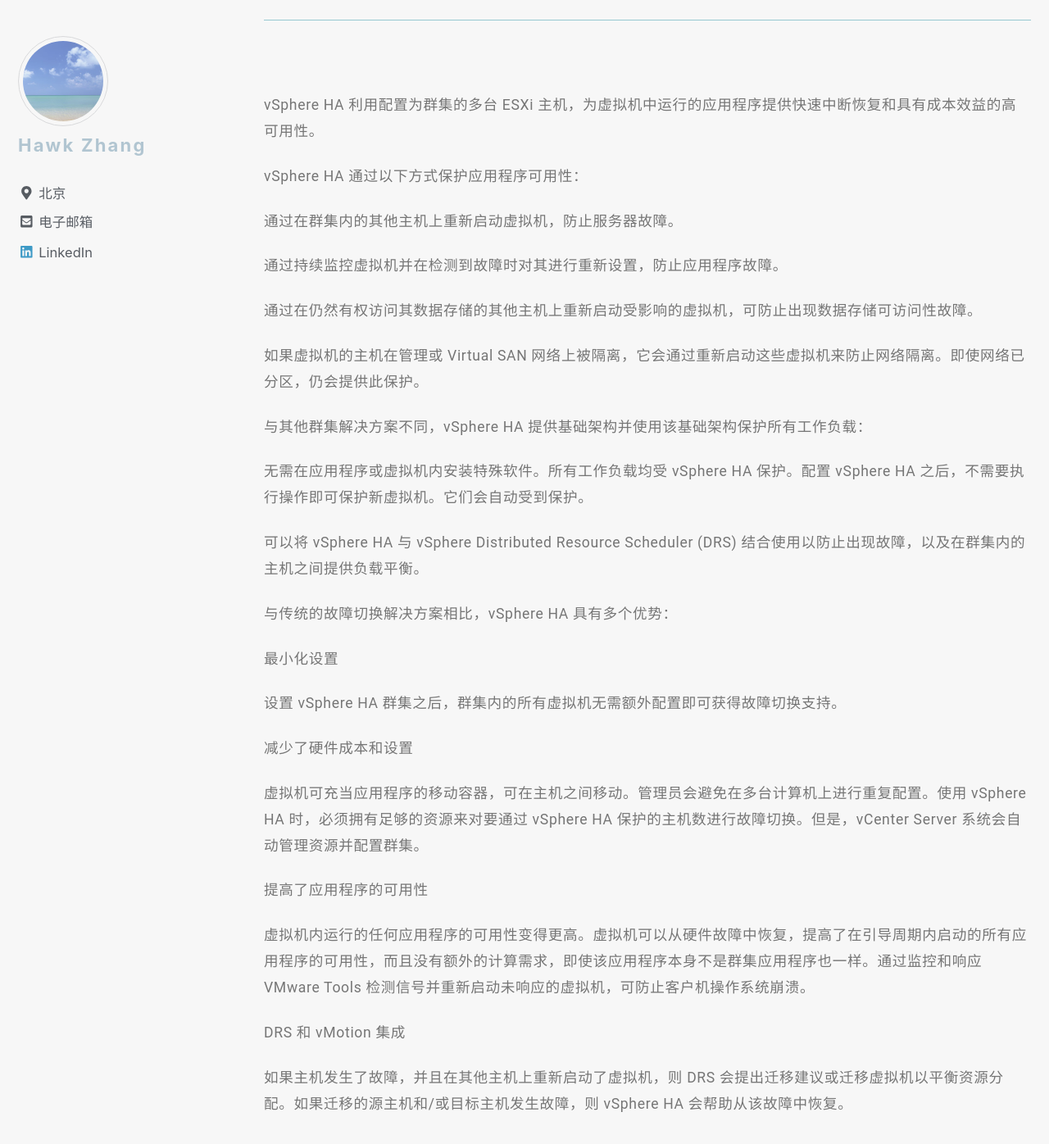
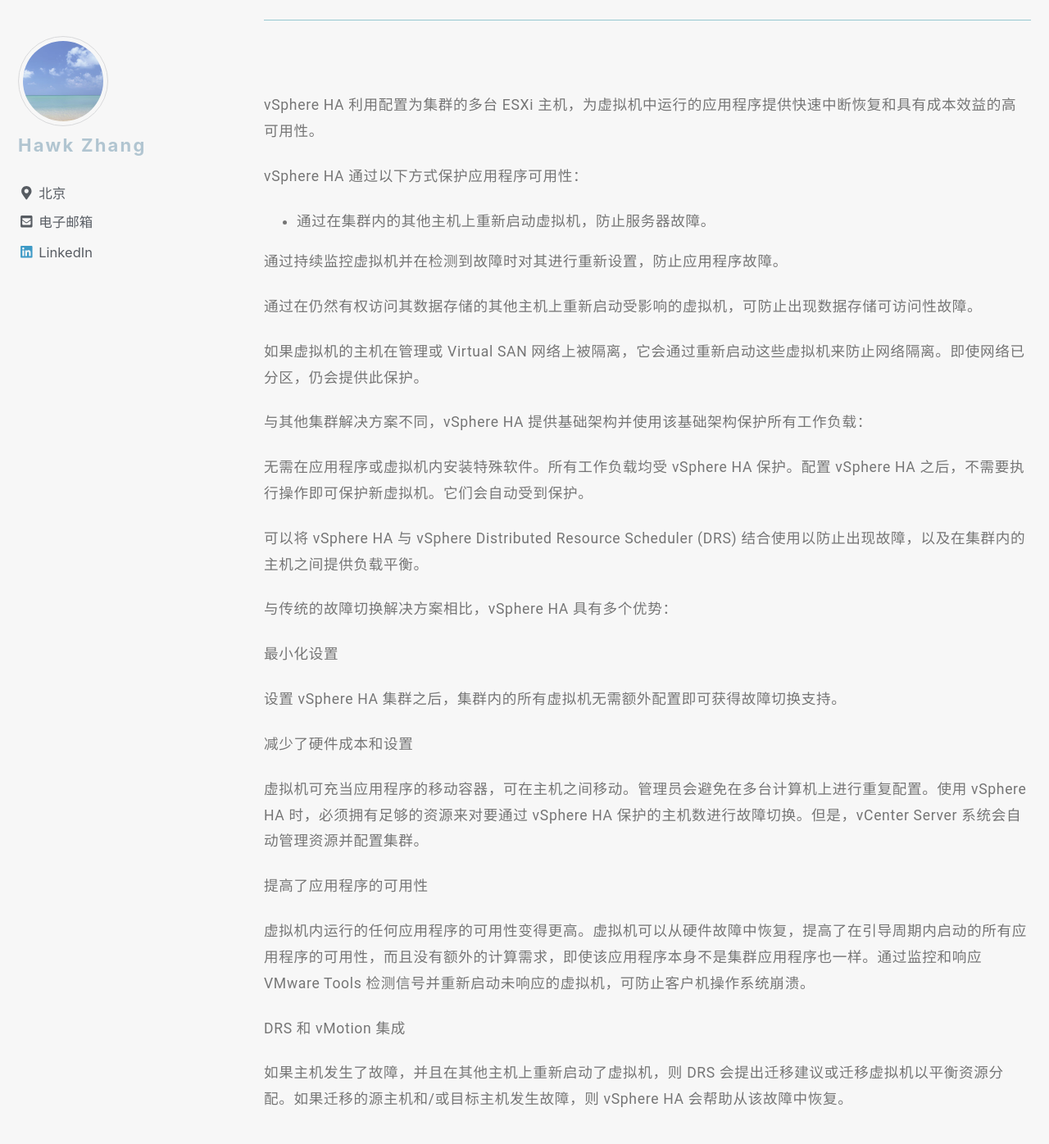
Before and after one commit to narru888/linotes_note, a Jekyll site: the page built from _posts/virtualizaion/2018-04-01-vsphere.ha.md, in a window 1280 px wide and 1400 px high, scrolled down 2790 px. Shown: the top 1396 px of the window at 82% size. Built offline with Jekyll 4.4.1, drawn with Linux system fonts in a browser that asks for light colours; nearby versions of some CDN libraries; a script that is not in the unit is left out.

Commit message:
update on 2018-11-29 09:28:01 CST

```diff
--- a/_posts/virtualizaion/2018-04-01-vsphere.ha.md
+++ b/_posts/virtualizaion/2018-04-01-vsphere.ha.md
@@ -70,11 +70,11 @@
 
 ### vSphere HA 提供快速中断恢复
 
-vSphere HA 利用配置为群集的多台 ESXi 主机，为虚拟机中运行的应用程序提供快速中断恢复和具有成本效益的高可用性。
+vSphere HA 利用配置为集群的多台 ESXi 主机，为虚拟机中运行的应用程序提供快速中断恢复和具有成本效益的高可用性。
 
 vSphere HA 通过以下方式保护应用程序可用性：
 
-通过在群集内的其他主机上重新启动虚拟机，防止服务器故障。
+* 通过在集群内的其他主机上重新启动虚拟机，防止服务器故障。
 
 通过持续监控虚拟机并在检测到故障时对其进行重新设置，防止应用程序故障。
 
@@ -82,25 +82,25 @@
 
 如果虚拟机的主机在管理或 Virtual SAN 网络上被隔离，它会通过重新启动这些虚拟机来防止网络隔离。即使网络已分区，仍会提供此保护。
 
-与其他群集解决方案不同，vSphere HA 提供基础架构并使用该基础架构保护所有工作负载：
+与其他集群解决方案不同，vSphere HA 提供基础架构并使用该基础架构保护所有工作负载：
 
 无需在应用程序或虚拟机内安装特殊软件。所有工作负载均受 vSphere HA 保护。配置 vSphere HA 之后，不需要执行操作即可保护新虚拟机。它们会自动受到保护。
 
-可以将 vSphere HA 与 vSphere Distributed Resource Scheduler (DRS) 结合使用以防止出现故障，以及在群集内的主机之间提供负载平衡。
+可以将 vSphere HA 与 vSphere Distributed Resource Scheduler (DRS) 结合使用以防止出现故障，以及在集群内的主机之间提供负载平衡。
 
 与传统的故障切换解决方案相比，vSphere HA 具有多个优势：
 
 最小化设置
 
-设置 vSphere HA 群集之后，群集内的所有虚拟机无需额外配置即可获得故障切换支持。
+设置 vSphere HA 集群之后，集群内的所有虚拟机无需额外配置即可获得故障切换支持。
 
 减少了硬件成本和设置
 
-虚拟机可充当应用程序的移动容器，可在主机之间移动。管理员会避免在多台计算机上进行重复配置。使用 vSphere HA 时，必须拥有足够的资源来对要通过 vSphere HA 保护的主机数进行故障切换。但是，vCenter Server 系统会自动管理资源并配置群集。
+虚拟机可充当应用程序的移动容器，可在主机之间移动。管理员会避免在多台计算机上进行重复配置。使用 vSphere HA 时，必须拥有足够的资源来对要通过 vSphere HA 保护的主机数进行故障切换。但是，vCenter Server 系统会自动管理资源并配置集群。
 
 提高了应用程序的可用性
 
-虚拟机内运行的任何应用程序的可用性变得更高。虚拟机可以从硬件故障中恢复，提高了在引导周期内启动的所有应用程序的可用性，而且没有额外的计算需求，即使该应用程序本身不是群集应用程序也一样。通过监控和响应 VMware Tools 检测信号并重新启动未响应的虚拟机，可防止客户机操作系统崩溃。
+虚拟机内运行的任何应用程序的可用性变得更高。虚拟机可以从硬件故障中恢复，提高了在引导周期内启动的所有应用程序的可用性，而且没有额外的计算需求，即使该应用程序本身不是集群应用程序也一样。通过监控和响应 VMware Tools 检测信号并重新启动未响应的虚拟机，可防止客户机操作系统崩溃。
 
 DRS 和 vMotion 集成
 
```
